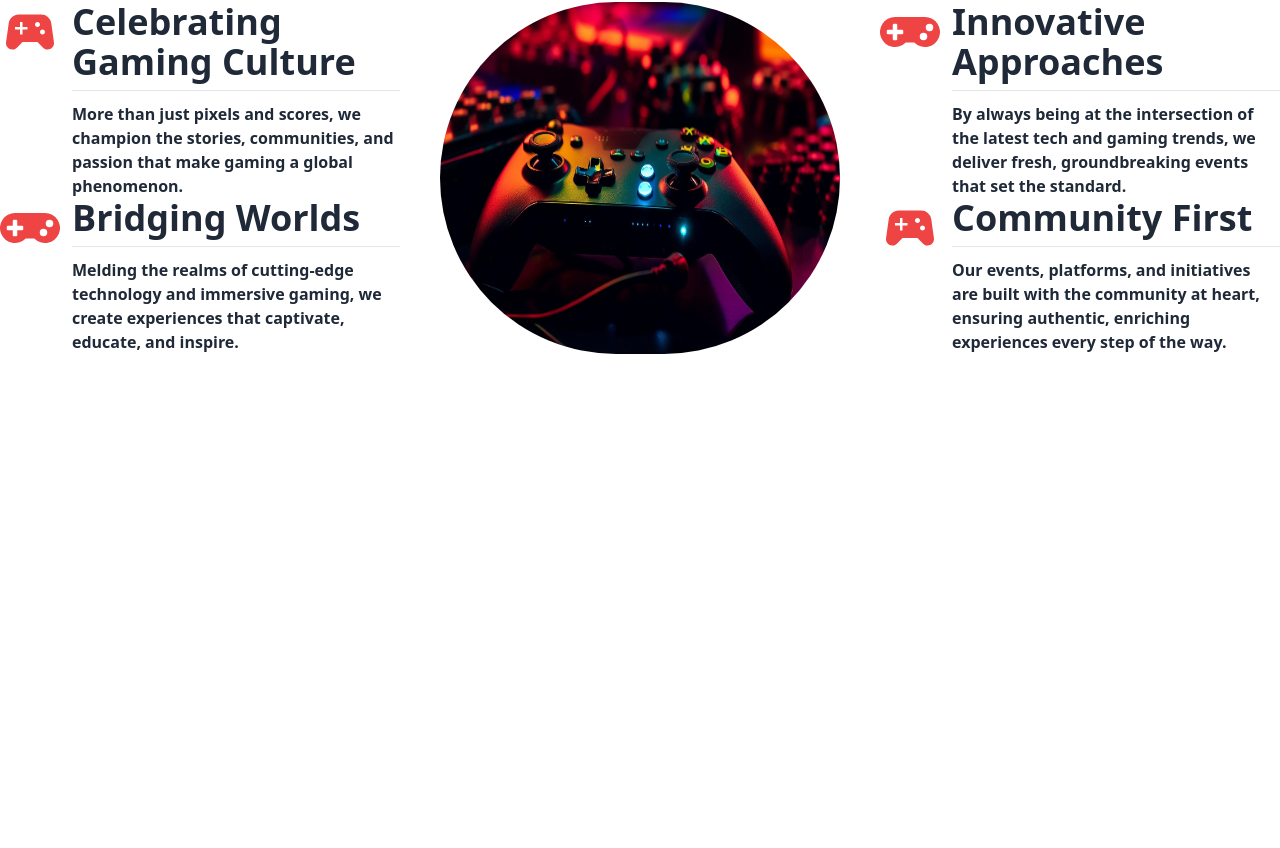
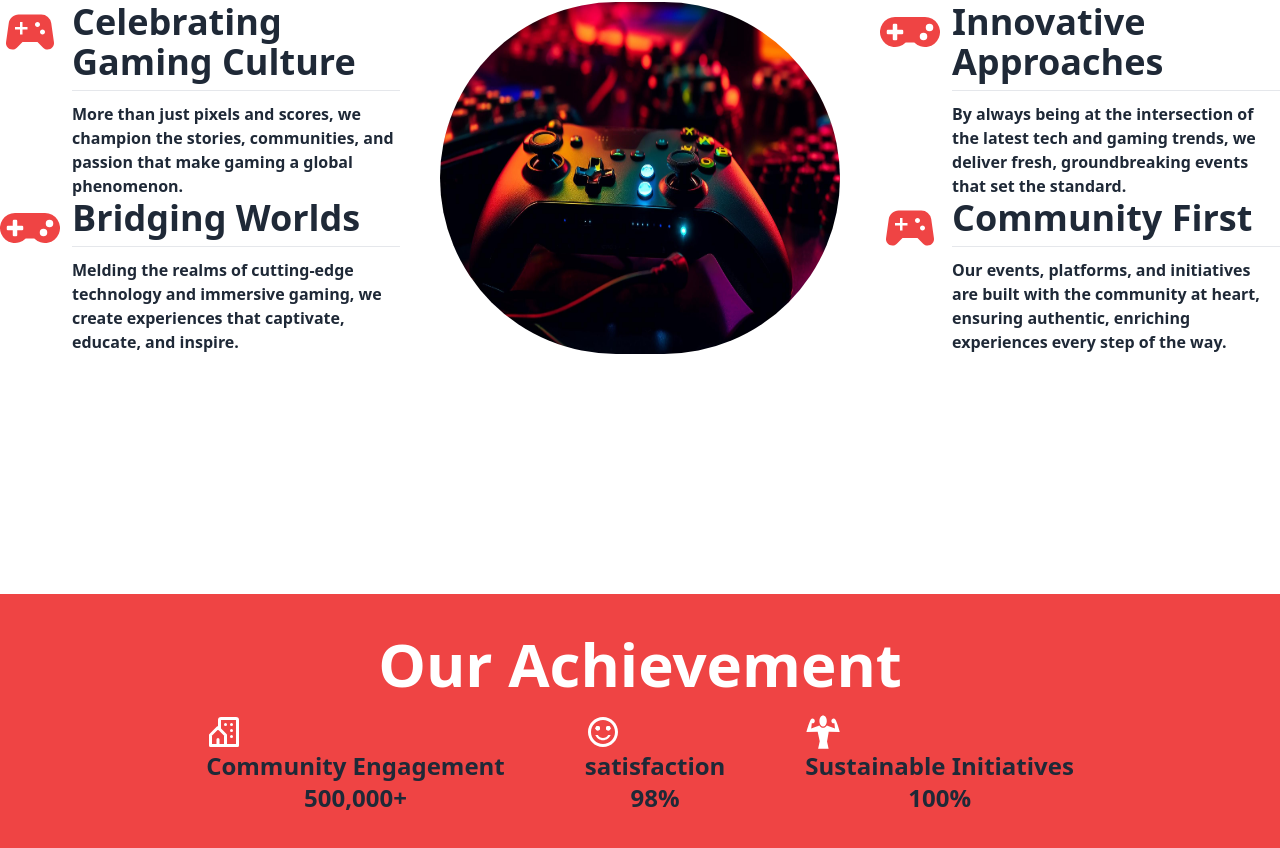
Before and after one commit to ShariarNiaj05/Game-Tech-Event-Hub, a React (Vite) app: page / in a window 1280 px wide. Shown: the part 1082-1930 px from the top of the page. Before the commit the page ends 1436 px from the top, so only its background shows below. Built offline with nearby package versions, Linux system fonts and the light colour scheme.

Commit message:
our achievement section added

```diff
--- a/src/Pages/Home/Home.jsx
+++ b/src/Pages/Home/Home.jsx
@@ -1,4 +1,5 @@
 import Banner from "./Banner";
+import OurAchievement from "./OurAchievement";
 import WhatWeDo from "./WhatWeDo";
 
 const Home = () => {
@@ -6,6 +7,7 @@ const Home = () => {
         <div className=" max-h-screen">
             <Banner></Banner>
             <WhatWeDo></WhatWeDo>
+            <OurAchievement></OurAchievement>
         </div>
     );
 };
--- /dev/null
+++ b/src/Pages/Home/OurAchievement.jsx
@@ -0,0 +1,36 @@
+import { TbBuildingCommunity } from "react-icons/tb";
+import { MdSentimentSatisfiedAlt } from "react-icons/md";
+import { GiStrong } from "react-icons/gi";
+
+const OurAchievement = () => {
+  return (
+    <div className=" bg-red-500 text-center p-10">
+      <h2 className="text-6xl font-black text-white mb-5">Our Achievement</h2>
+      <div className=" flex items-center justify-center gap-20">
+        <div className=" font-bold text-2xl">
+          <div className=" text-white font-bold text-4xl text-center">
+            <TbBuildingCommunity></TbBuildingCommunity>
+          </div>
+          <h4>Community Engagement</h4>
+          <p>500,000+</p>
+        </div>
+              <div className=" font-bold text-2xl text-center">
+              <div className=" text-white font-bold text-4xl text-center">
+            <MdSentimentSatisfiedAlt></MdSentimentSatisfiedAlt>
+          </div>
+          <h4>satisfaction </h4>
+          <p>98%</p>
+        </div>
+              <div className=" font-bold text-2xl">
+              <div className=" text-white font-bold text-4xl text-center">
+            <GiStrong></GiStrong>
+          </div>
+          <h4>Sustainable Initiatives </h4>
+          <p>100%</p>
+        </div>
+      </div>
+    </div>
+  );
+};
+
+export default OurAchievement;
```
